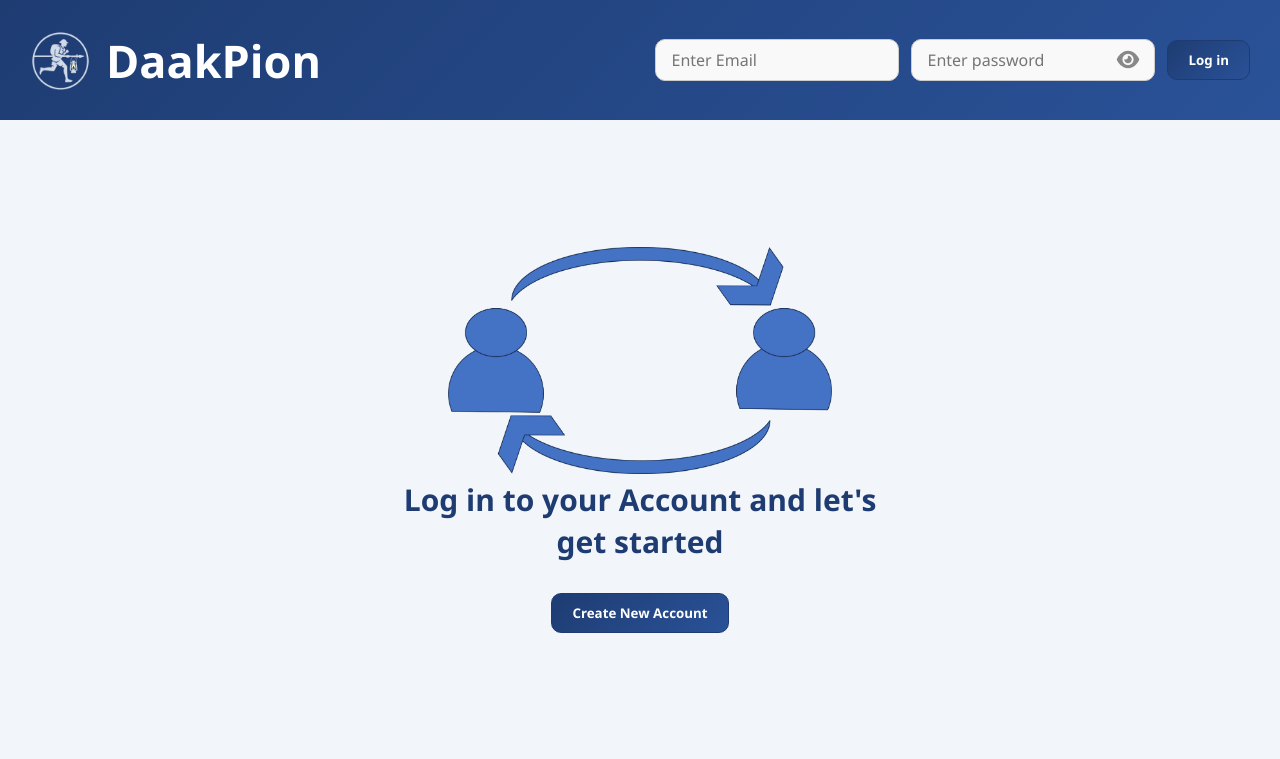
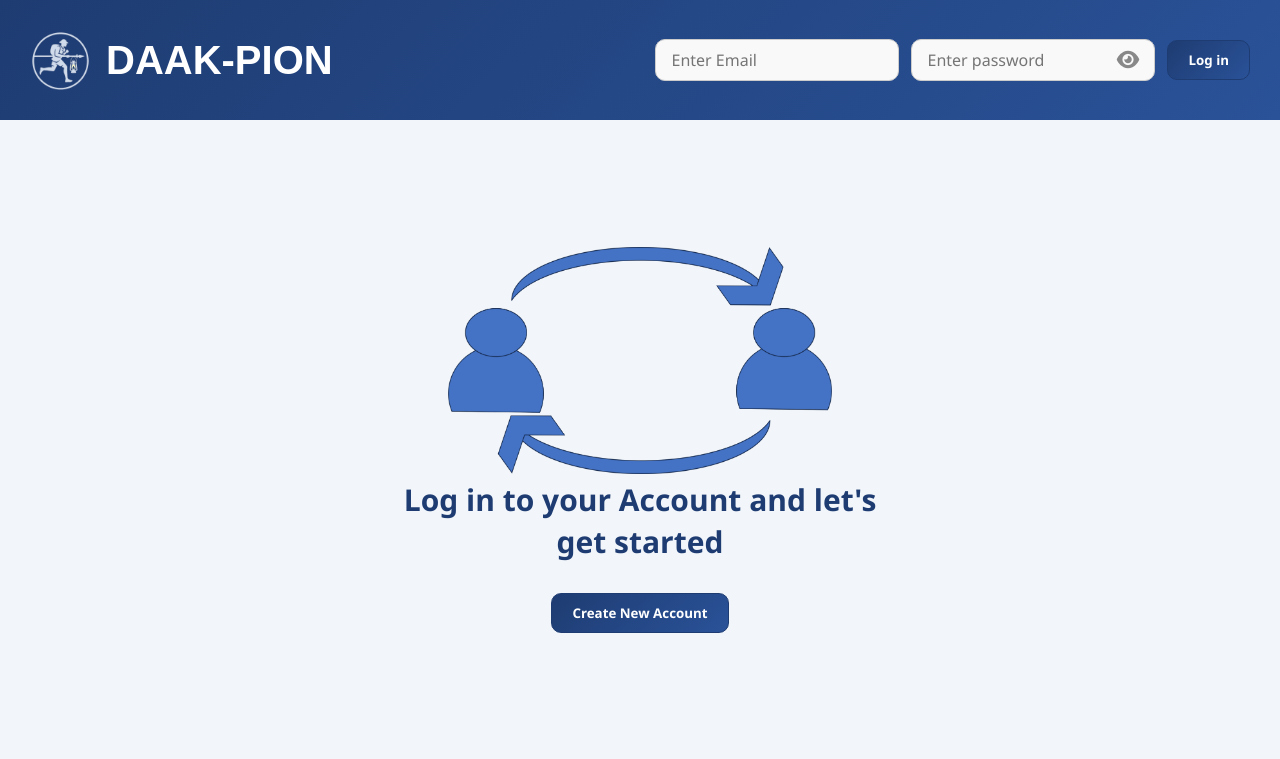
Before and after one commit to badhanamitroy/Daak-Pion-Chat-App, a PHP site: page / in a window 1280 px wide. Shown: the top 759 px of the page. Run offline with PHP 8.4, Linux system fonts and the light colour scheme; some libraries are stand-ins or nearby versions.

Commit message:
Add files via upload

```diff
--- a/frontpage.css
+++ b/frontpage.css
@@ -35,8 +35,9 @@ header .left img {
 }
 
 header .left h1 {
-    font-size: 45px;
+    font-size: 40px;
     font-weight: 600;
+    font-family: Arial, Helvetica, sans-serif;
 }
 
 /* Header Right */
--- a/index.html
+++ b/index.html
@@ -12,7 +12,7 @@
     <header>
         <div class="left">
             <img src="Daak-pion.png" alt="">
-            <h1>DaakPion</h1>
+            <h1>DAAK-PION</h1>
         </div>
         <div class="right">
             <form action="#" method="post">
```
